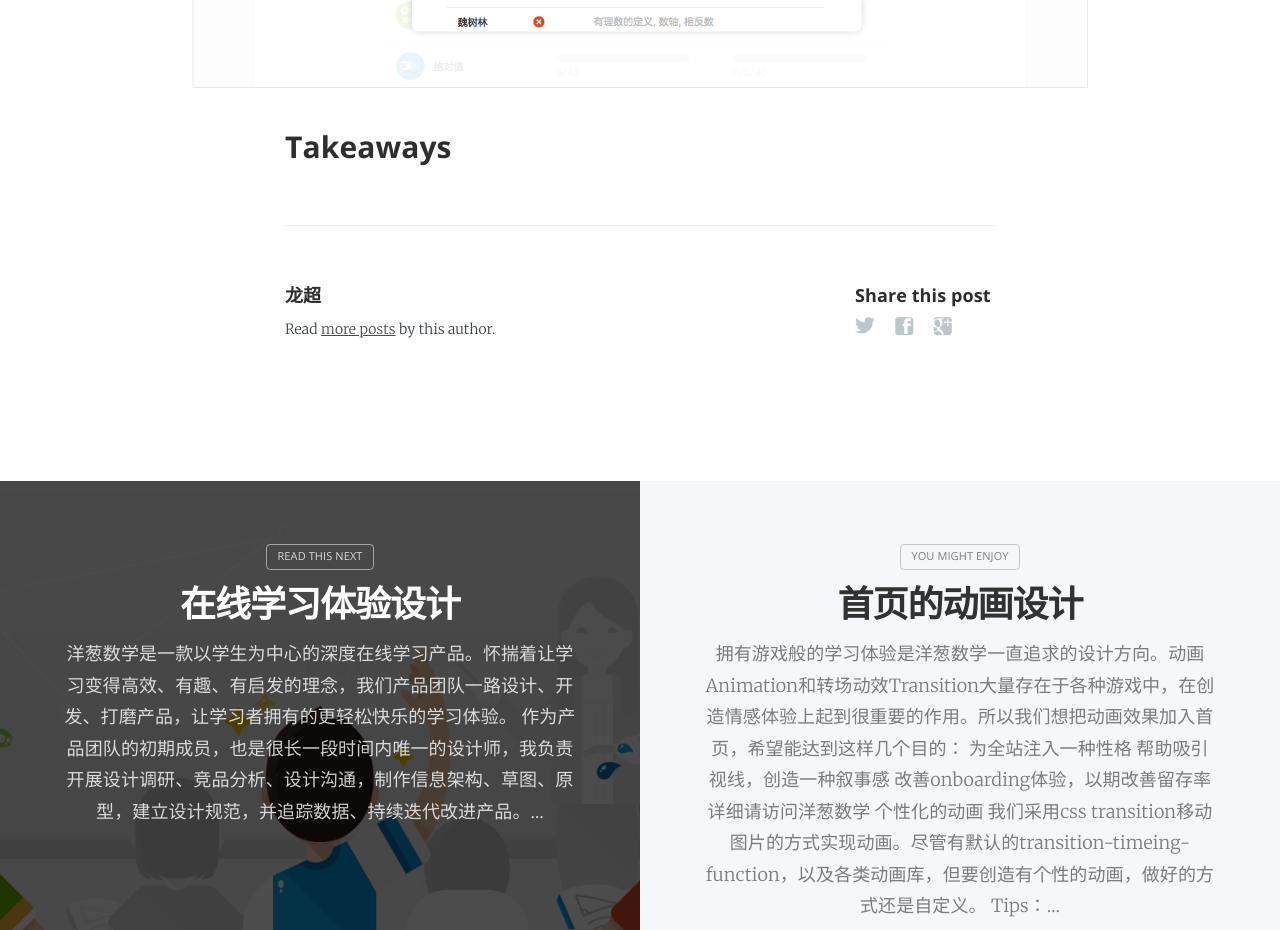
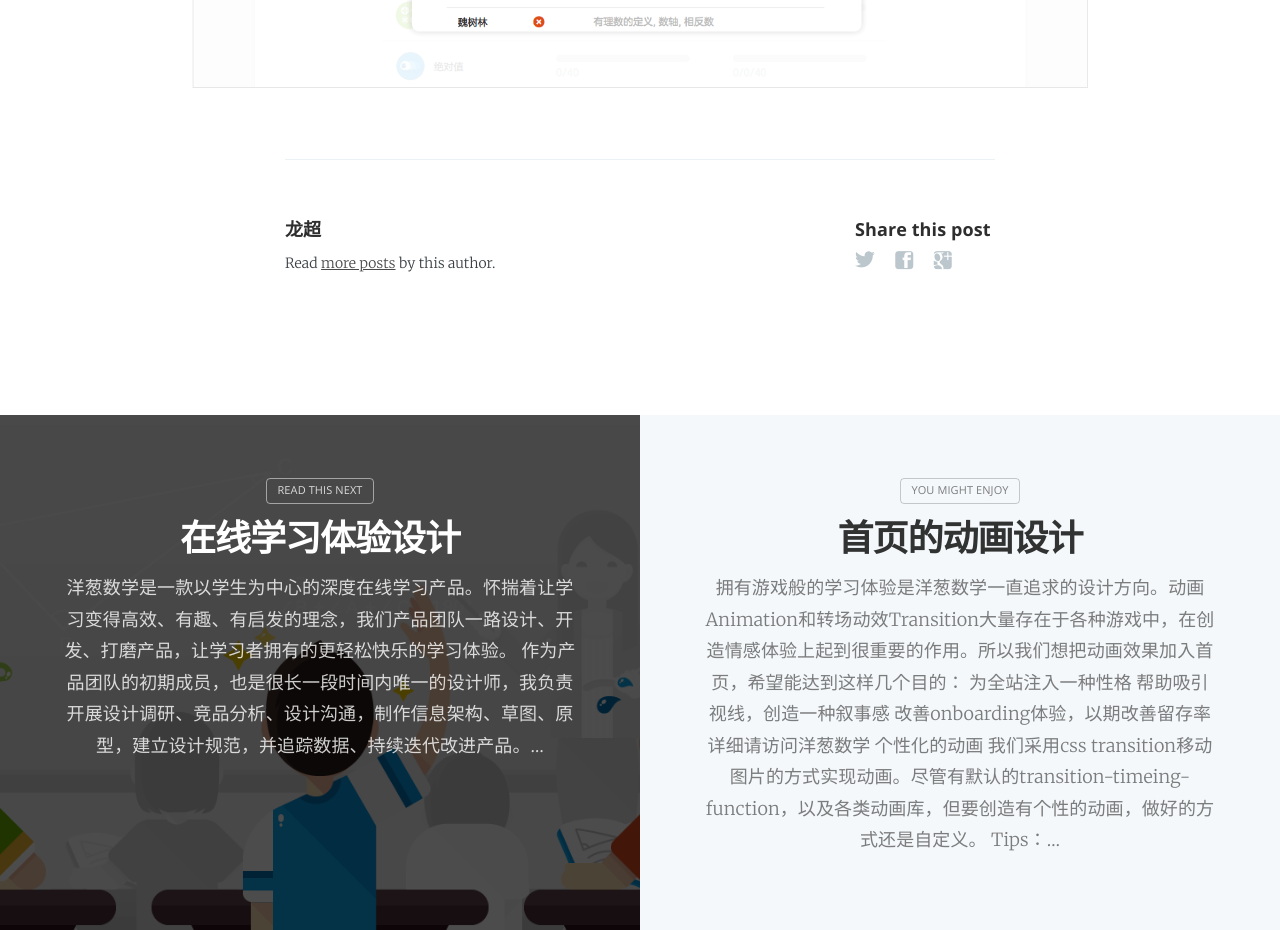
Before and after one commit to longchao/longchao.github.io, a plain HTML site: page visualization-of-learning-data/index.html in a window 1280 px wide. Shown: the part 3820-4750 px from the top of the page. Drawn offline with nearby package versions, Linux system fonts and the light colour scheme.

Commit message:
fixbug: post2,takeaway

```diff
--- a/visualization-of-learning-data/index.html
+++ b/visualization-of-learning-data/index.html
@@ -143,7 +143,6 @@
 <img src="../content/images/2015/09/learn.png" alt="学习具体">
 <img src="../content/images/2015/09/practice.png" alt="练习具体"></p>
 
-<h3 id="takeaways">Takeaways</h3>
         </section>
 
         <footer class="post-footer">
```
